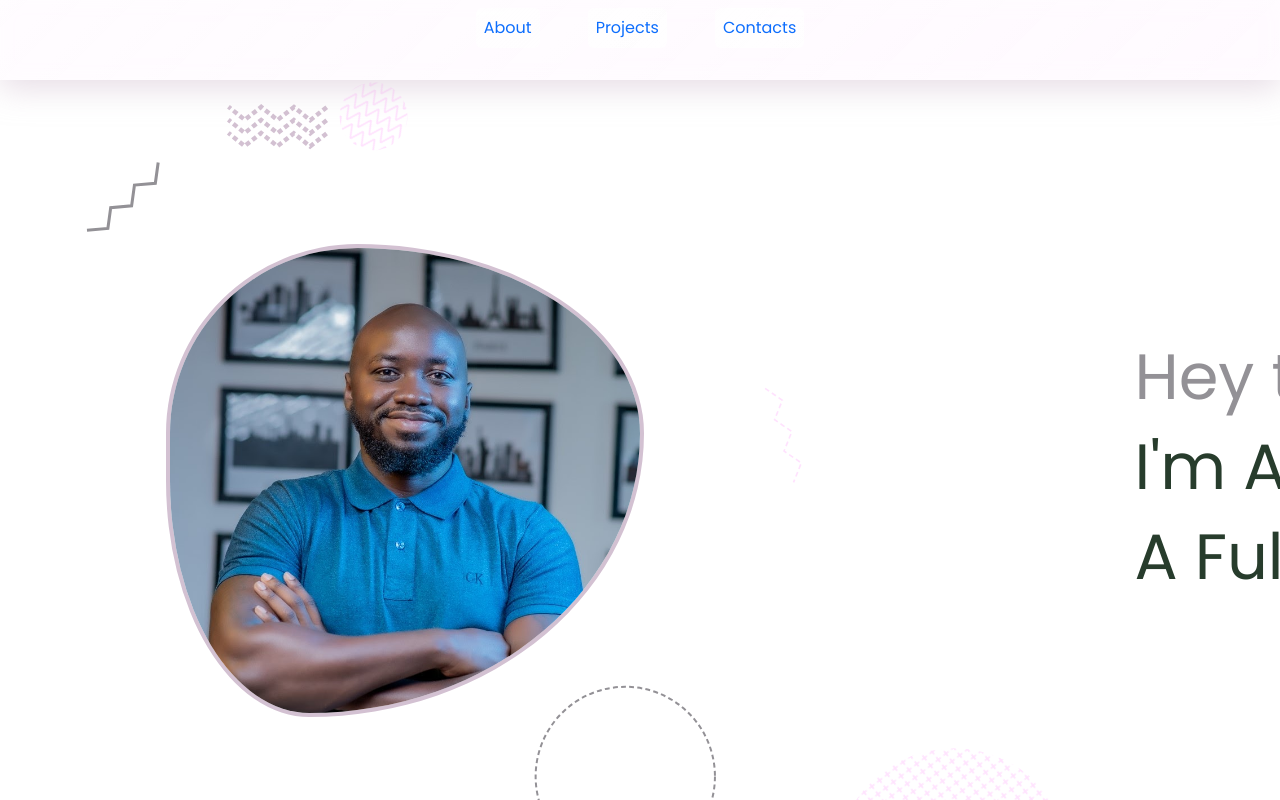
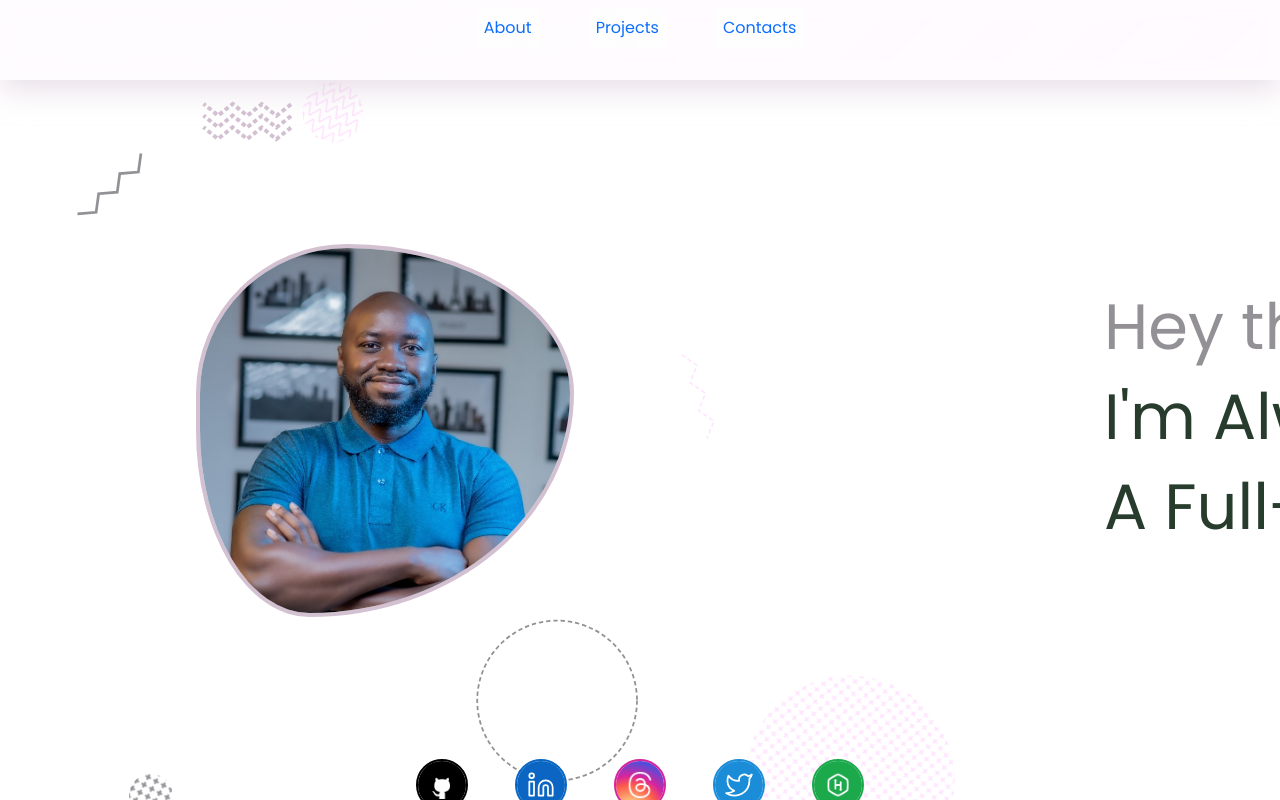
Before and after one commit to Thoth1111/my_portfolio, a React (Vite) app: page / in a window 1280 px wide. Shown: the top 800 px of the page. Built offline with nearby package versions, Linux system fonts and the light colour scheme.

Commit message:
Update styling

```diff
--- a/src/App.css
+++ b/src/App.css
@@ -83,8 +83,8 @@
   .profile-pic {
     margin-top: 20px;
     margin-left: 20px;
-    height: 473px;
-    width: 478px;
+    height: 373px;
+    width: 378px;
     border: 4px solid #d3c1d2;
     animation: morph 3.5s linear infinite;
   }
```
